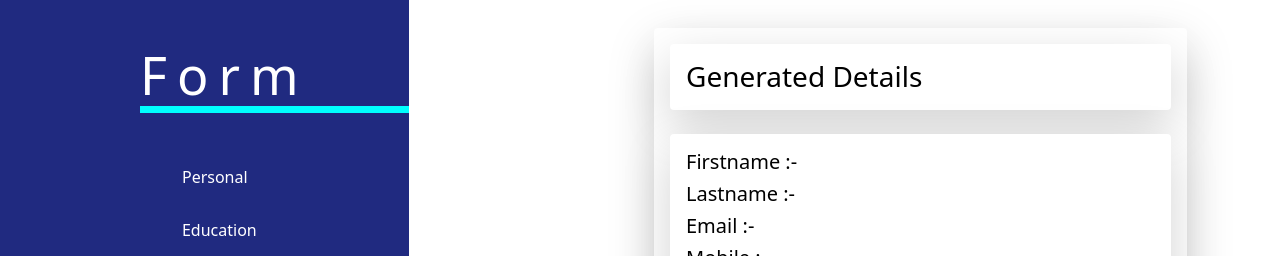
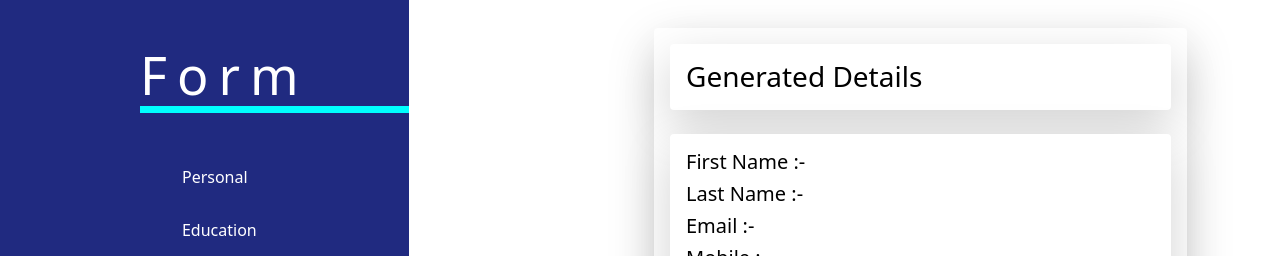
Before and after one commit to rnrathod16/ResumeBuilder, a React (Create React App) app: page /detail in a window 1280 px wide. Shown: the top 256 px of the page. Built offline with nearby package versions, Linux system fonts and the light colour scheme.

Commit message:
Fix spelling of First/Last Name in Details.jsx

```diff
--- a/src/Details.jsx
+++ b/src/Details.jsx
@@ -17,8 +17,8 @@ function Details(props){
 
         <h3 className="black shadow-lg p-3 mb-4 bg-body rounded">Generated Details</h3>
         <div className="shadow-lg p-3 mb-2 bg-body rounded">
-        <h5>Firstname :- {props.firstname}</h5>
-        <h5>Lastname :- {props.lastname}</h5>
+        <h5>First Name :- {props.firstname}</h5>
+        <h5>Last Name :- {props.lastname}</h5>
 
         <h5>Email :- {props.email}</h5>
         <h5>Mobile :- {props.mobile}</h5>
```
